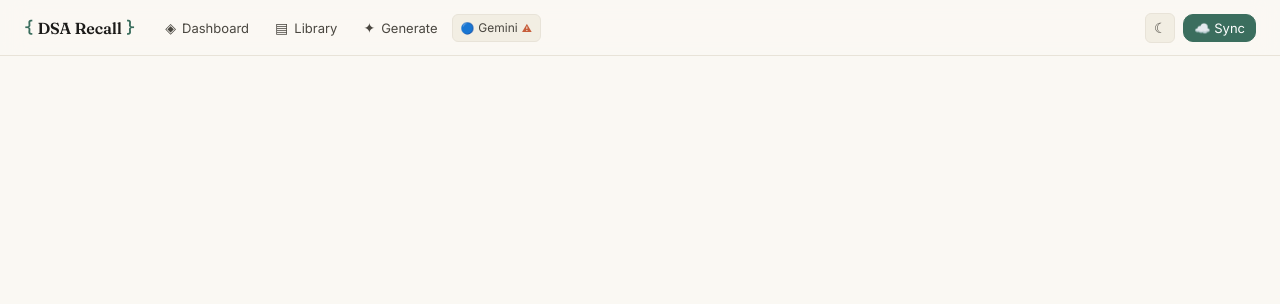
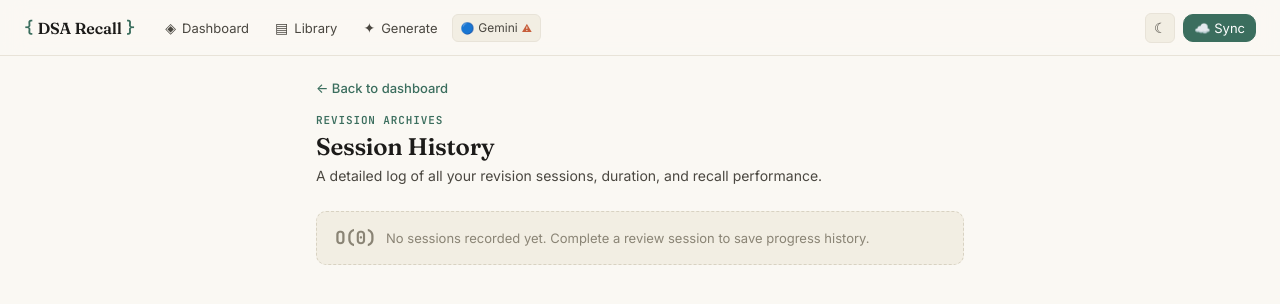
Before and after one commit to MANASZ-WEBDEV/DSA-Revision, a React (Vite) app: page /history in a window 1280 px wide. Shown: the top 304 px of the page. Built offline with nearby package versions, Linux system fonts and the light colour scheme; no server answers.

Commit message:
feat: show 5 recent sessions on dashboard and add detailed ReviewHistory archives page

```diff
--- a/src/App.tsx
+++ b/src/App.tsx
@@ -10,6 +10,7 @@ import { StarterPacks }   from "./components/library/StarterPacks";
 import { ThemeToggle }    from "./components/layout/ThemeToggle";
 import { LandingPage }    from "./components/landing/LandingPage";
 import { Onboarding }     from "./components/landing/Onboarding";
+import { ReviewHistory }  from "./components/dashboard/ReviewHistory";
 import { Analytics }      from "@vercel/analytics/react";
 import { useCardStore, useProviderStore, useReviewHistory, useSessionHistory } from "./hooks/useStore";
 import { useTheme }       from "./hooks/useTheme";
@@ -288,6 +289,7 @@ function AppContent() {
                   onGenerate={() => navigate("/generate")}
                   onGoLibrary={(pattern) => navigate(pattern ? `/library?pattern=${encodeURIComponent(pattern)}` : "/library")}
                   onGoStarterPacks={() => navigate("/starter-packs")}
+                  onGoHistory={() => navigate("/history")}
                 />
               )
             }
@@ -350,6 +352,15 @@ function AppContent() {
                 onRecordReview={recordReview}
                 onRecordSession={recordSession}
                 onDone={() => navigate("/")}
+              />
+            }
+          />
+          <Route
+            path="/history"
+            element={
+              <ReviewHistory
+                sessionHistory={sessionHistory}
+                onBack={() => navigate("/")}
               />
             }
           />
--- a/src/components/dashboard/Dashboard.tsx
+++ b/src/components/dashboard/Dashboard.tsx
@@ -19,9 +19,10 @@ interface Props {
   onGenerate: () => void;
   onGoLibrary: (pattern?: string) => void;
   onGoStarterPacks: () => void;
+  onGoHistory: () => void;
 }
 
-export function Dashboard({ cards, events, streak, sessionHistory, syncStatus, lastSyncedAt, onSignInClick, onStartReview, onGenerate, onGoLibrary, onGoStarterPacks }: Props) {
+export function Dashboard({ cards, events, streak, sessionHistory, syncStatus, lastSyncedAt, onSignInClick, onStartReview, onGenerate, onGoLibrary, onGoStarterPacks, onGoHistory }: Props) {
   const [, setTick] = useState(0);
   useEffect(() => {
     if (syncStatus !== "synced" || !lastSyncedAt) return;
@@ -280,6 +281,13 @@ export function Dashboard({ cards, events, streak, sessionHistory, syncStatus, l
                 </div>
               );
             })}
+            {sessionHistory.length > 5 && (
+              <div style={{ marginTop: 4 }}>
+                <button onClick={onGoHistory} style={s.linkBtn} className="btn-press">
+                  View all sessions →
+                </button>
+              </div>
+            )}
           </div>
         ) : (
           <EmptyHint text="Your session summaries and recall accuracy history will appear here." />
--- /dev/null
+++ b/src/components/dashboard/ReviewHistory.tsx
@@ -0,0 +1,221 @@
+import type { SessionAnalytics } from "../../types";
+import React from "react";
+
+interface Props {
+  sessionHistory: SessionAnalytics[];
+  onBack: () => void;
+}
+
+export function ReviewHistory({ sessionHistory, onBack }: Props) {
+  // Sort reverse-chronologically
+  const sortedSessions = [...sessionHistory].sort(
+    (a, b) => new Date(b.completedAt).getTime() - new Date(a.completedAt).getTime()
+  );
+
+  // Compute lifetime history stats
+  const totalSessions = sessionHistory.length;
+  const totalCardsReviewed = sessionHistory.reduce((acc, s) => acc + s.totalCards, 0);
+
+  const overallRecallRate = useMemo(() => {
+    let totalReviewed = 0;
+    let totalCorrect = 0;
+    sessionHistory.forEach((s) => {
+      totalReviewed += s.totalCards;
+      totalCorrect += s.results.filter((r) => r.quality >= 3).length;
+    });
+    return totalReviewed > 0 ? Math.round((totalCorrect / totalReviewed) * 100) : 0;
+  }, [sessionHistory]);
+
+  const overallAvgTime = useMemo(() => {
+    let totalReviewed = 0;
+    let totalMs = 0;
+    sessionHistory.forEach((s) => {
+      totalReviewed += s.totalCards;
+      totalMs += s.results.reduce((acc, r) => acc + r.timeMs, 0);
+    });
+    return totalReviewed > 0 ? Math.round((totalMs / totalReviewed) / 1000) : 0;
+  }, [sessionHistory]);
+
+  return (
+    <div className="animate-fadeInUp" style={s.container}>
+      <button onClick={onBack} style={s.backLink} className="btn-press">
+        ← Back to dashboard
+      </button>
+
+      <div style={{ marginBottom: 24, marginTop: 12 }}>
+        <span className="font-mono" style={s.eyebrow}>Revision Archives</span>
+        <h1 style={s.h1}>Session History</h1>
+        <p style={{ fontSize: 14, color: "var(--ink-soft)", margin: "4px 0 0", lineHeight: 1.55 }}>
+          A detailed log of all your revision sessions, duration, and recall performance.
+        </p>
+      </div>
+
+      {totalSessions > 0 ? (
+        <>
+          {/* History overview cards */}
+          <div style={s.statsGrid}>
+            <div style={s.statBox}>
+              <span className="bigstat" style={{ fontSize: 24, color: "var(--ink)" }}>{totalSessions}</span>
+              <span style={s.statLabel}>sessions</span>
+            </div>
+            <div style={s.statBox}>
+              <span className="bigstat" style={{ fontSize: 24, color: "var(--ink)" }}>{totalCardsReviewed}</span>
+              <span style={s.statLabel}>reviews</span>
+            </div>
+            <div style={s.statBox}>
+              <span className="bigstat" style={{ fontSize: 24, color: "var(--accent)" }}>{overallRecallRate}%</span>
+              <span style={s.statLabel}>avg recall</span>
+            </div>
+            <div style={s.statBox}>
+              <span className="bigstat" style={{ fontSize: 24, color: "var(--ink)" }}>{overallAvgTime}s</span>
+              <span style={s.statLabel}>avg speed</span>
+            </div>
+          </div>
+
+          {/* List of all sessions */}
+          <div style={{ display: "flex", flexDirection: "column", gap: 12 }}>
+            {sortedSessions.map((session, sIdx) => {
+              const durationMs = new Date(session.completedAt).getTime() - new Date(session.startedAt).getTime();
+              const mins = Math.floor(durationMs / 60000);
+              const secs = Math.floor((durationMs % 60000) / 1000);
+              const passed = session.results.filter(r => r.quality >= 3).length;
+              const rate = session.totalCards > 0 ? Math.round((passed / session.totalCards) * 100) : 0;
+              const avgTime = session.totalCards > 0 ? Math.round((session.results.reduce((acc, c) => acc + c.timeMs, 0) / session.totalCards) / 1000) : 0;
+
+              return (
+                <div key={sIdx} style={s.sessionCard}>
+                  <div style={{ display: "flex", justifyContent: "space-between", alignItems: "center" }}>
+                    <div style={{ display: "flex", flexDirection: "column", gap: 4 }}>
+                      <span style={{ fontSize: 14, fontWeight: 600, color: "var(--ink)" }}>
+                        {new Date(session.completedAt).toLocaleDateString(undefined, {
+                          weekday: "short",
+                          month: "short",
+                          day: "numeric",
+                          hour: "2-digit",
+                          minute: "2-digit"
+                        })}
+                      </span>
+                      <span className="numeral" style={{ fontSize: 11, color: "var(--caption)" }}>
+                        {session.totalCards} cards · {mins > 0 ? `${mins}m ` : ""}{secs}s · {avgTime}s avg/card
+                      </span>
+                    </div>
+                    <div className="bigstat" style={{
+                      fontSize: 18,
+                      color: rate >= 80 ? "var(--accent)" : rate >= 50 ? "var(--medium)" : "var(--hard)"
+                    }}>
+                      {rate}% Recall
+                    </div>
+                  </div>
+                  {session.reflection && (
+                    <div style={s.reflectionBox}>
+                      "{session.reflection}"
+                    </div>
+                  )}
+                </div>
+              );
+            })}
+          </div>
+        </>
+      ) : (
+        <div style={s.emptyHint}>
+          <span className="bigstat" style={{ fontSize: 18, color: "var(--caption)", marginRight: 10 }}>O(0)</span>
+          <span style={{ fontSize: 13, color: "var(--caption)", lineHeight: 1.6 }}>
+            No sessions recorded yet. Complete a review session to save progress history.
+          </span>
+        </div>
+      )}
+    </div>
+  );
+}
+
+// Helpers for memoization inside functional component
+function useMemo<T>(fn: () => T, deps: any[]): T {
+  return React.useMemo(fn, deps);
+}
+
+const s: Record<string, React.CSSProperties> = {
+  container: {
+    maxWidth: 680,
+    margin: "0 auto",
+    padding: "1.5rem 1rem 3rem",
+  },
+  backLink: {
+    background: "none",
+    border: "none",
+    fontSize: 13,
+    color: "var(--accent)",
+    fontWeight: 500,
+    cursor: "pointer",
+    padding: 0,
+    display: "flex",
+    alignItems: "center",
+  },
+  eyebrow: {
+    fontSize: 11,
+    fontWeight: 600,
+    letterSpacing: "0.08em",
+    color: "var(--accent)",
+    textTransform: "uppercase",
+  },
+  h1: {
+    fontFamily: "var(--font-display)",
+    fontSize: 24,
+    fontWeight: 600,
+    margin: "4px 0 0",
+    color: "var(--ink)",
+    letterSpacing: "-0.01em",
+  },
+  statsGrid: {
+    display: "grid",
+    gridTemplateColumns: "repeat(4, 1fr)",
+    gap: 12,
+    marginBottom: 24,
+  },
+  statBox: {
+    background: "var(--bg-raised)",
+    border: "1px solid var(--border)",
+    borderRadius: "var(--radius)",
+    padding: "14px 10px",
+    display: "flex",
+    flexDirection: "column",
+    alignItems: "center",
+    boxShadow: "var(--shadow-sm)",
+  },
+  statLabel: {
+    fontSize: 10,
+    color: "var(--caption)",
+    marginTop: 2,
+    fontWeight: 500,
+    textTransform: "uppercase",
+    letterSpacing: "0.02em",
+  },
+  sessionCard: {
+    display: "flex",
+    flexDirection: "column",
+    gap: 8,
+    background: "var(--bg-raised)",
+    border: "1px solid var(--border)",
+    borderRadius: "var(--radius)",
+    padding: "14px 18px",
+    boxShadow: "var(--shadow-sm)",
+  },
+  reflectionBox: {
+    fontSize: 12,
+    color: "var(--ink-soft)",
+    background: "var(--bg-sunken)",
+    padding: "8px 10px",
+    borderRadius: "var(--radius-sm)",
+    borderLeft: "3px solid var(--accent)",
+    fontStyle: "italic",
+    marginTop: 2,
+    lineHeight: 1.45,
+  },
+  emptyHint: {
+    display: "flex",
+    alignItems: "center",
+    background: "var(--bg-sunken)",
+    border: "1px dashed var(--border-strong)",
+    borderRadius: "var(--radius)",
+    padding: "16px 18px",
+  },
+};
```
